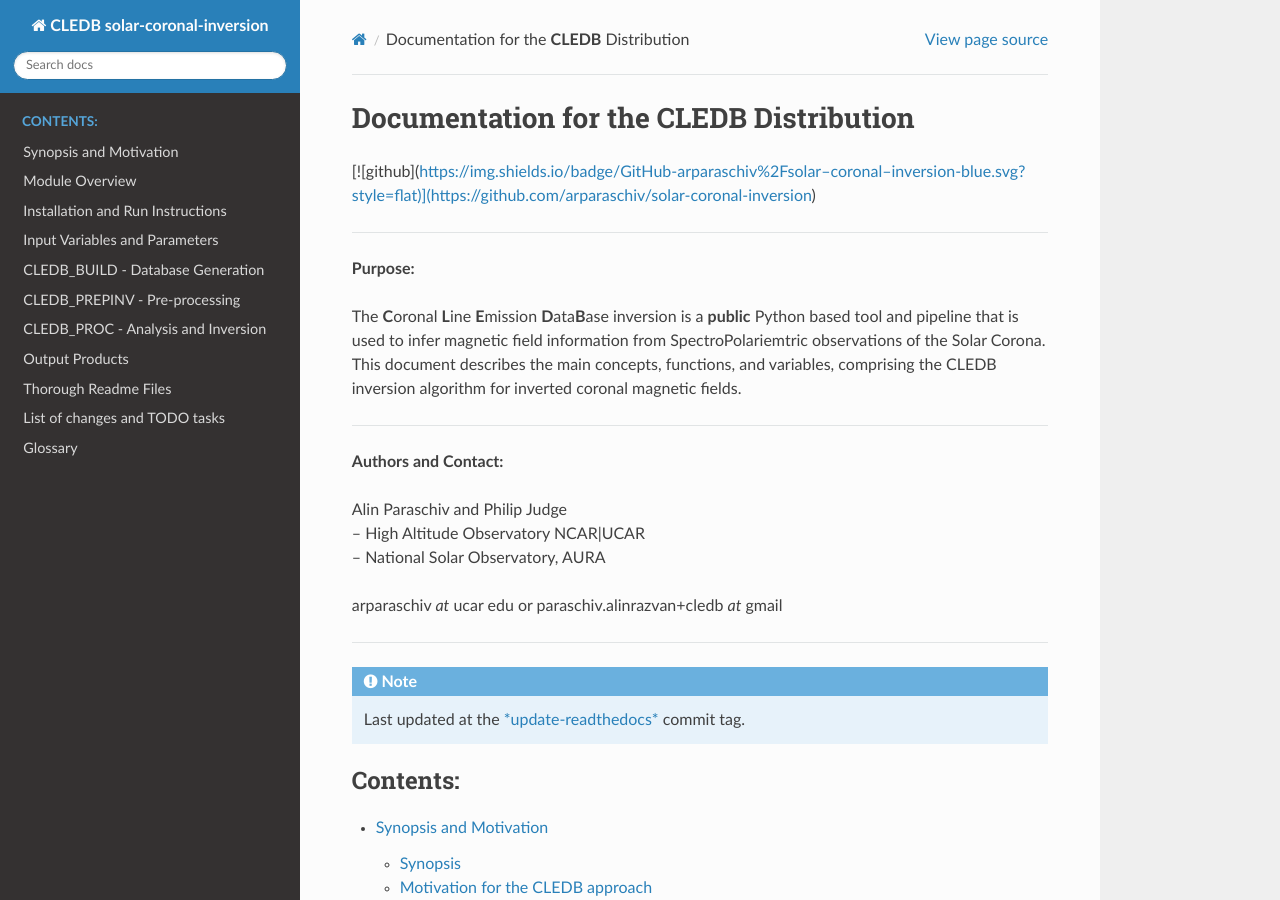
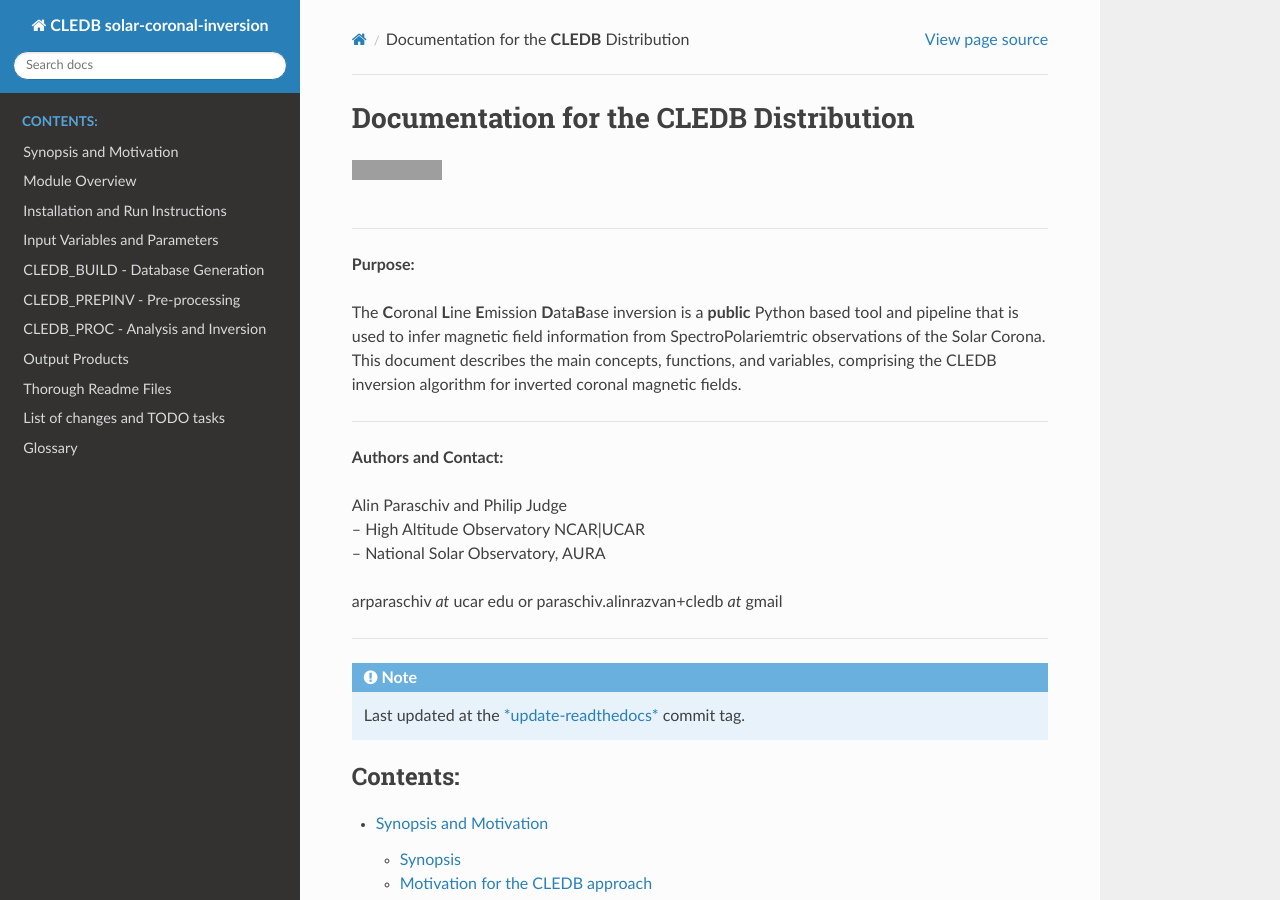
Before and after one commit to arparaschiv/solar-coronal-inversion, a Sphinx documentation site: the page built from docs/source/index.rst, in a window 1280 px wide and 900 px high. Built offline with Sphinx 7.4.7 and the Read the Docs theme 2.0.0, drawn with Linux system fonts in a browser that asks for light colours; grey boxes are pictures that could not be loaded.

Commit message:
update-readthedocs

```diff
--- a/docs/source/conf.py
+++ b/docs/source/conf.py
@@ -56,4 +56,4 @@ html_theme = "sphinx_rtd_theme"
 # so a file named "default.css" will overwrite the builtin "default.css".
 html_static_path = ['_static']
 
-myst_enable_extensions = ["amsmath", "attrs_inline", "colon_fence", "deflist", "dollarmath", "fieldlist", "html_admonition", "html_image", "inv_link", "linkify", "replacements", "smartquotes", "strikethrough", "substitution", "tasklist"]
+myst_enable_extensions = ["amsmath", "colon_fence", "deflist", "dollarmath", "fieldlist", "html_admonition", "html_image", "replacements", "smartquotes", "strikethrough", "substitution", "tasklist"]
--- a/docs/source/index.rst
+++ b/docs/source/index.rst
@@ -5,8 +5,9 @@
 
 Documentation for the **CLEDB** Distribution
 ============================================
-[![github](https://img.shields.io/badge/GitHub-arparaschiv%2Fsolar--coronal--inversion-blue.svg?style=flat)](https://github.com/arparaschiv/solar-coronal-inversion)
-
+.. image:: https://img.shields.io/badge/GitHub-arparaschiv%2Fsolar--coronal--inversion-blue.svg?style=flat
+   :target: https://github.com/arparaschiv/solar-coronal-inversion
+   :alt: CLEDB repository
 
 ------------------------------------------------------
 
```
